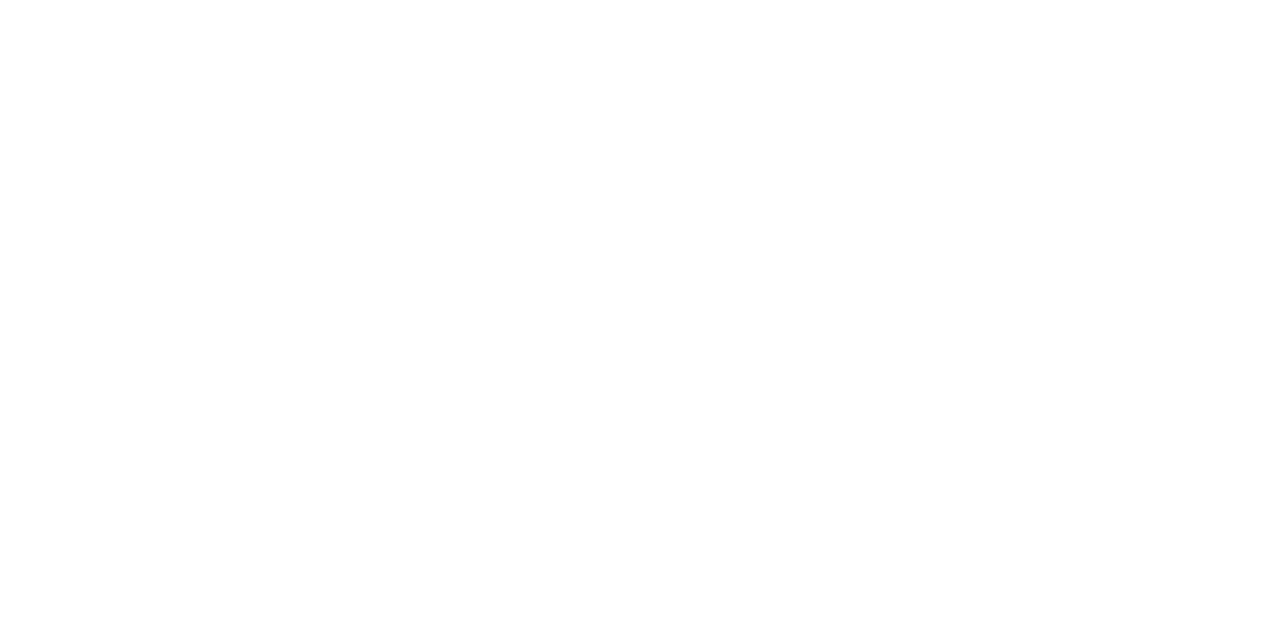
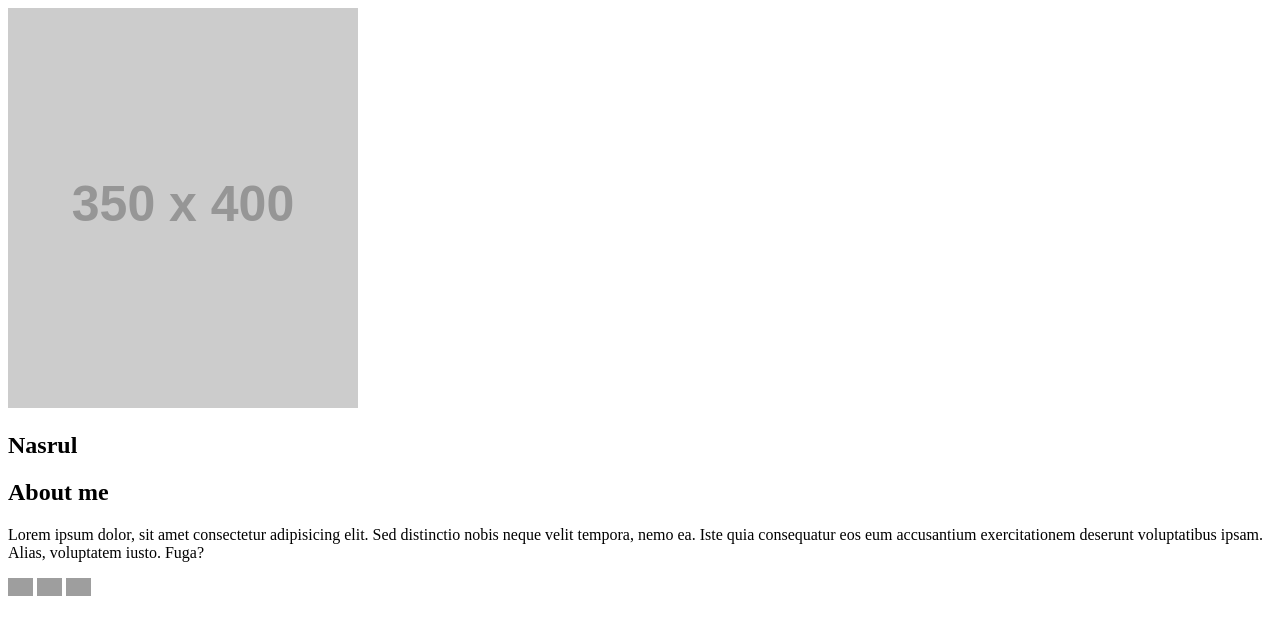
Before and after one commit to feddevv/top-homepage, a website: page src/index.html in a window 1280 px wide. Drawn offline with Linux system fonts and the light colour scheme; grey boxes are pictures that could not be loaded; placeholder pictures from the web are drawn by us; a web font is replaced by a local one.

Commit message:
feat: add hero section to the page

```diff
--- a/src/index.html
+++ b/src/index.html
@@ -14,5 +14,41 @@
 
     <link rel="stylesheet" href="./styles/main.css" />
   </head>
-  <body></body>
+  <body>
+    <header></header>
+    <main></main>
+    <footer>
+      <section class="hero-section">
+        <div class="hero-image-wrapper">
+          <img src="https://placehold.co/350x400" alt="" />
+          <h1>Nasrul</h1>
+        </div>
+        <div class="hero-text-wrapper">
+          <h2>About me</h2>
+          <p>
+            Lorem ipsum dolor, sit amet consectetur adipisicing elit. Sed
+            distinctio nobis neque velit tempora, nemo ea. Iste quia consequatur
+            eos eum accusantium exercitationem deserunt voluptatibus ipsam.
+            Alias, voluptatem iusto. Fuga?
+          </p>
+          <div class="icons">
+            <img
+              src="https://cdn.jsdelivr.net/gh/devicons/devicon@latest/icons/github/github-original.svg"
+              width="25"
+            />
+
+            <img
+              src="https://cdn.jsdelivr.net/gh/devicons/devicon@latest/icons/linkedin/linkedin-original.svg"
+              width="25"
+            />
+
+            <img
+              src="https://cdn.jsdelivr.net/gh/devicons/devicon@latest/icons/twitter/twitter-original.svg"
+              width="25"
+            />
+          </div>
+        </div>
+      </section>
+    </footer>
+  </body>
 </html>
```
